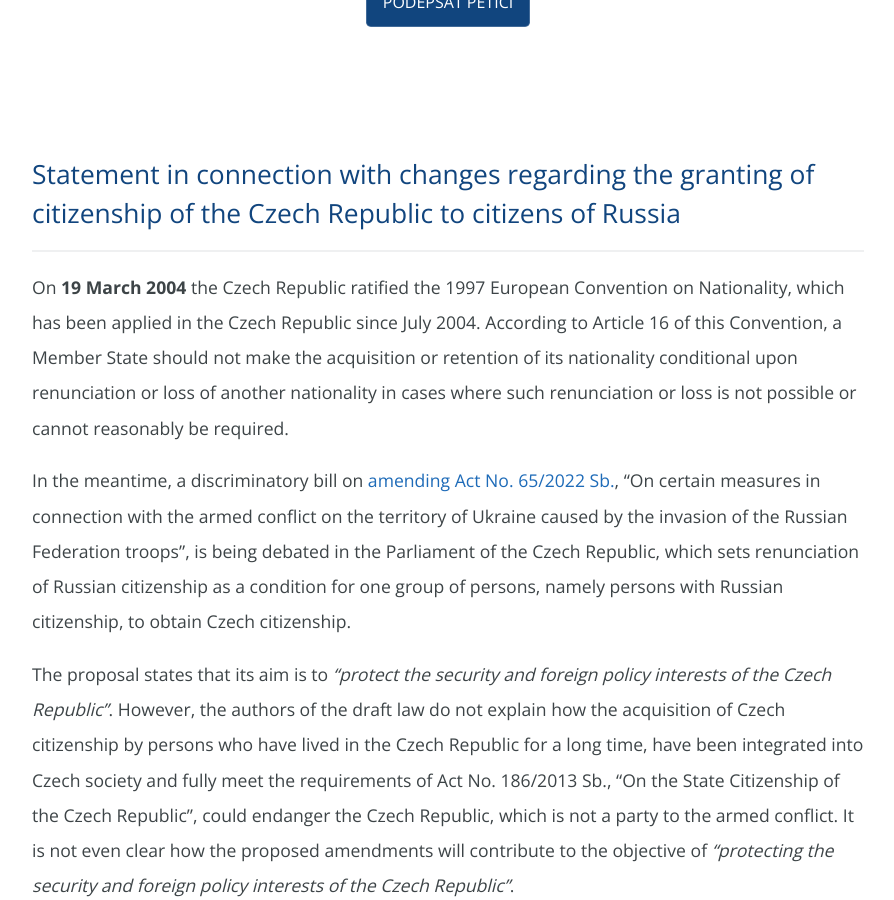
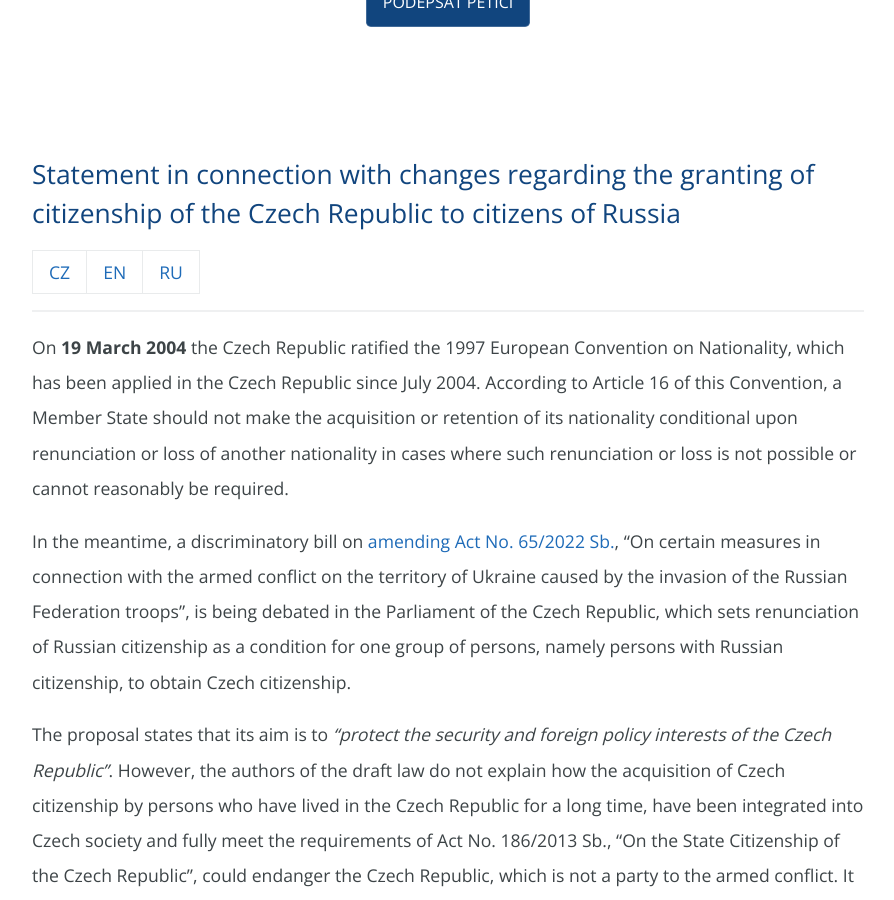
Before and after one commit to thewulf7/jsmelide, a Jekyll site: the page built from index_en.md, in a window 1280 px wide and 900 px high, scrolled down 540 px. Shown: the whole window, without its empty margins (192-1086 px from the left). Built offline with Jekyll 4.4.1, drawn with Linux system fonts in a browser that asks for light colours; comment, search, counter and statistics services are not loaded; our own code applies the rules of GitHub Pages for plain Markdown files.

```diff
--- a/index_en.md
+++ b/index_en.md
@@ -3,6 +3,8 @@ layout: default
 ---
 
 ## Statement in connection with changes regarding the granting of citizenship of the Czech Republic to citizens of Russia
+
+[CZ](./index.md) | [EN](./index_en.md) | [RU](./index_ru.md)
 
 * * *
 
```
